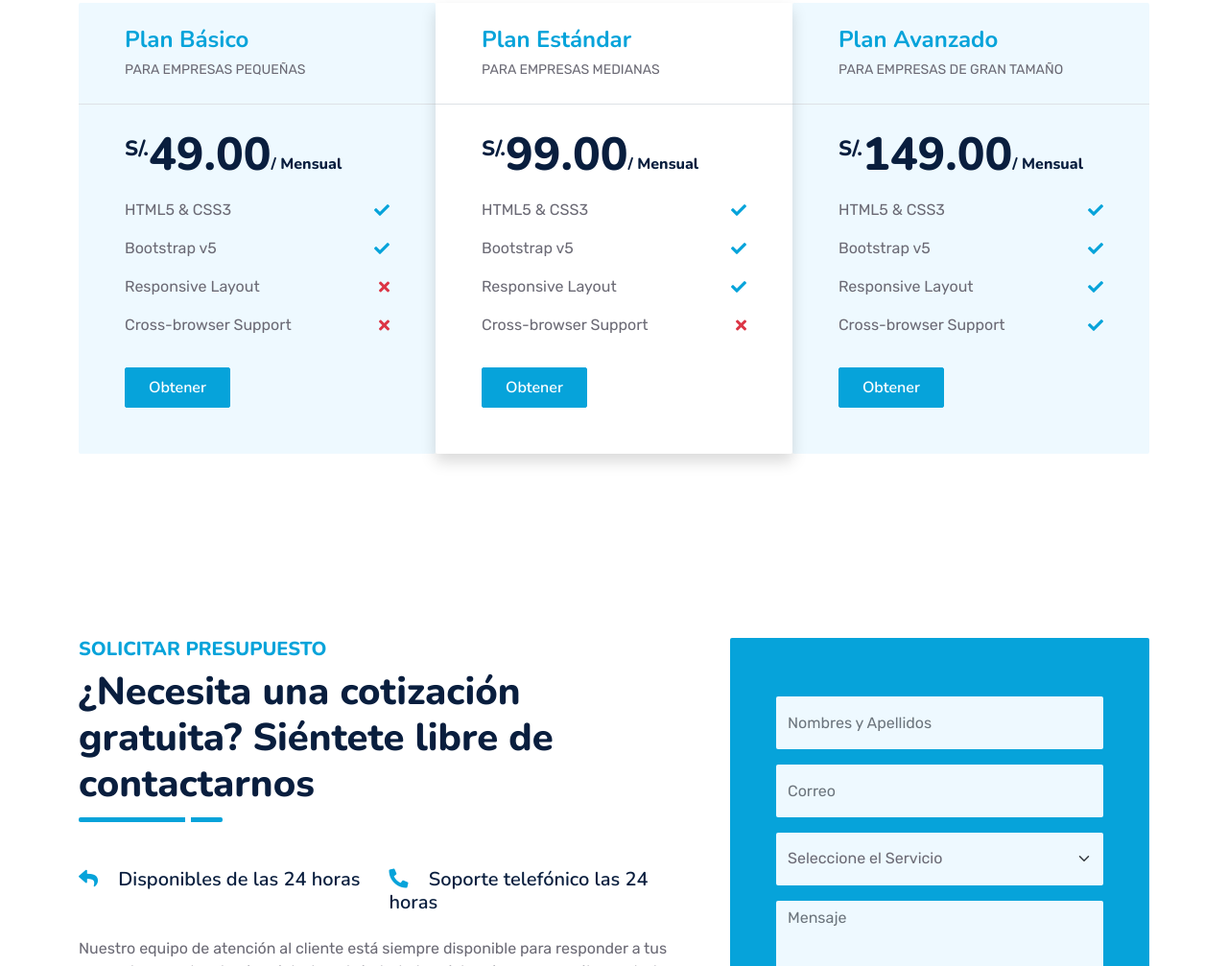
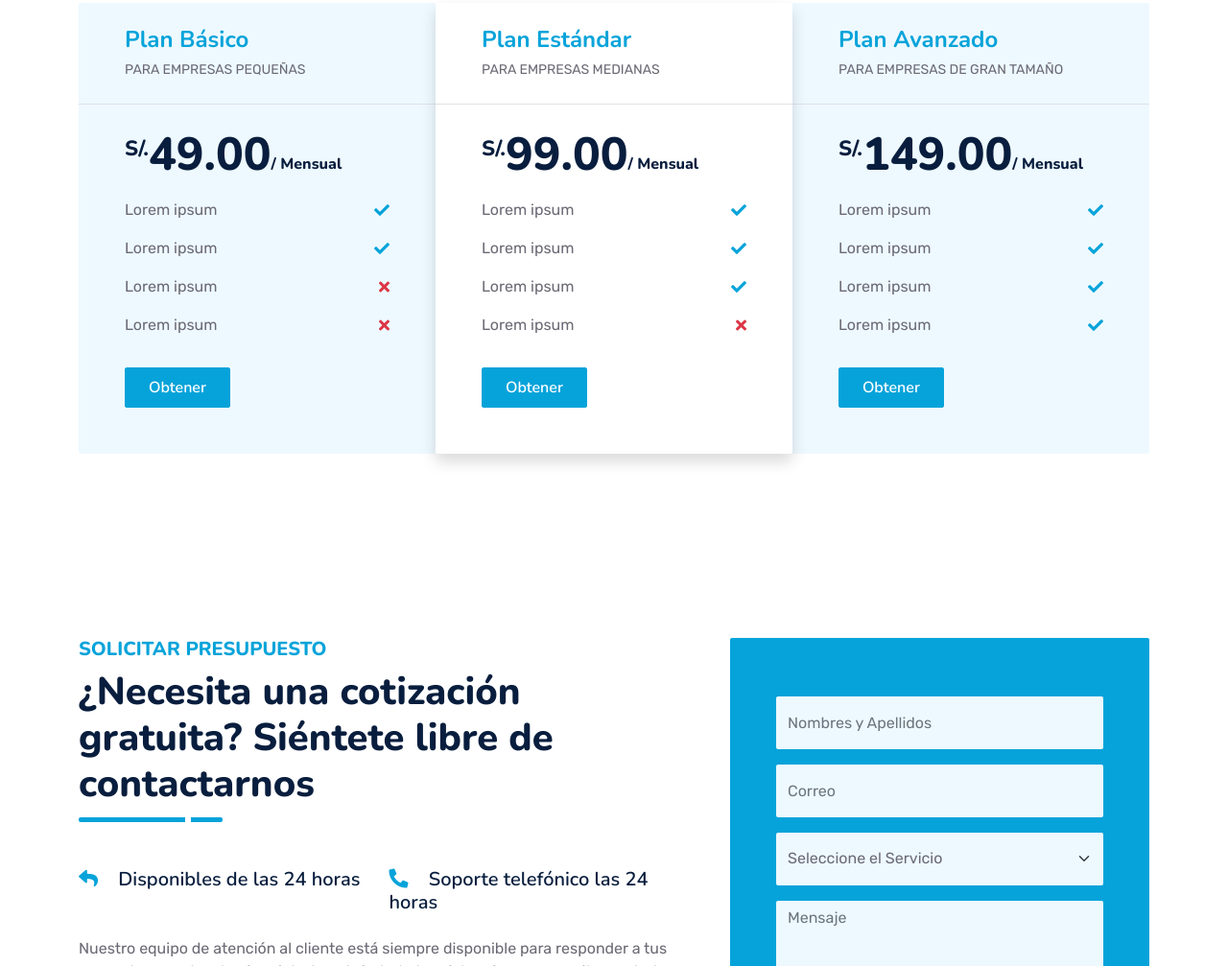
Before and after one commit to lysoftdigital/crediyape, a plain HTML site: page index.html in a window 1280 px wide. Shown: the part 3857-4864 px from the top of the page at 96% size. Drawn offline with nearby package versions, Linux system fonts and the light colour scheme.

Commit message:
asas
asas

```diff
--- a/index.html
+++ b/index.html
@@ -422,10 +422,10 @@
                                 <small class="align-top" style="font-size: 22px; line-height: 45px;">S/.</small>49.00<small
                                     class="align-bottom" style="font-size: 16px; line-height: 40px;">/ Mensual</small>
                             </h1>
-                            <div class="d-flex justify-content-between mb-3"><span>HTML5 & CSS3</span><i class="fa fa-check text-primary pt-1"></i></div>
-                            <div class="d-flex justify-content-between mb-3"><span>Bootstrap v5</span><i class="fa fa-check text-primary pt-1"></i></div>
-                            <div class="d-flex justify-content-between mb-3"><span>Responsive Layout</span><i class="fa fa-times text-danger pt-1"></i></div>
-                            <div class="d-flex justify-content-between mb-2"><span>Cross-browser Support</span><i class="fa fa-times text-danger pt-1"></i></div>
+                            <div class="d-flex justify-content-between mb-3"><span>Lorem ipsum</span><i class="fa fa-check text-primary pt-1"></i></div>
+                            <div class="d-flex justify-content-between mb-3"><span>Lorem ipsum</span><i class="fa fa-check text-primary pt-1"></i></div>
+                            <div class="d-flex justify-content-between mb-3"><span>Lorem ipsum</span><i class="fa fa-times text-danger pt-1"></i></div>
+                            <div class="d-flex justify-content-between mb-2"><span>Lorem ipsum</span><i class="fa fa-times text-danger pt-1"></i></div>
                             <a href="" class="btn btn-primary py-2 px-4 mt-4">Obtener</a>
                         </div>
                     </div>
@@ -442,10 +442,10 @@
                                 <small class="align-top" style="font-size: 22px; line-height: 45px;">S/.</small>99.00<small
                                     class="align-bottom" style="font-size: 16px; line-height: 40px;">/ Mensual</small>
                             </h1>
-                            <div class="d-flex justify-content-between mb-3"><span>HTML5 & CSS3</span><i class="fa fa-check text-primary pt-1"></i></div>
-                            <div class="d-flex justify-content-between mb-3"><span>Bootstrap v5</span><i class="fa fa-check text-primary pt-1"></i></div>
-                            <div class="d-flex justify-content-between mb-3"><span>Responsive Layout</span><i class="fa fa-check text-primary pt-1"></i></div>
-                            <div class="d-flex justify-content-between mb-2"><span>Cross-browser Support</span><i class="fa fa-times text-danger pt-1"></i></div>
+                            <div class="d-flex justify-content-between mb-3"><span>Lorem ipsum</span><i class="fa fa-check text-primary pt-1"></i></div>
+                            <div class="d-flex justify-content-between mb-3"><span>Lorem ipsum</span><i class="fa fa-check text-primary pt-1"></i></div>
+                            <div class="d-flex justify-content-between mb-3"><span>Lorem ipsum</span><i class="fa fa-check text-primary pt-1"></i></div>
+                            <div class="d-flex justify-content-between mb-2"><span>Lorem ipsum</span><i class="fa fa-times text-danger pt-1"></i></div>
                             <a href="" class="btn btn-primary py-2 px-4 mt-4">Obtener</a>
                         </div>
                     </div>
@@ -462,10 +462,10 @@
                                 <small class="align-top" style="font-size: 22px; line-height: 45px;">S/.</small>149.00<small
                                     class="align-bottom" style="font-size: 16px; line-height: 40px;">/ Mensual</small>
                             </h1>
-                            <div class="d-flex justify-content-between mb-3"><span>HTML5 & CSS3</span><i class="fa fa-check text-primary pt-1"></i></div>
-                            <div class="d-flex justify-content-between mb-3"><span>Bootstrap v5</span><i class="fa fa-check text-primary pt-1"></i></div>
-                            <div class="d-flex justify-content-between mb-3"><span>Responsive Layout</span><i class="fa fa-check text-primary pt-1"></i></div>
-                            <div class="d-flex justify-content-between mb-2"><span>Cross-browser Support</span><i class="fa fa-check text-primary pt-1"></i></div>
+                            <div class="d-flex justify-content-between mb-3"><span>Lorem ipsum</span><i class="fa fa-check text-primary pt-1"></i></div>
+                            <div class="d-flex justify-content-between mb-3"><span>Lorem ipsum</span><i class="fa fa-check text-primary pt-1"></i></div>
+                            <div class="d-flex justify-content-between mb-3"><span>Lorem ipsum</span><i class="fa fa-check text-primary pt-1"></i></div>
+                            <div class="d-flex justify-content-between mb-2"><span>Lorem ipsum</span><i class="fa fa-check text-primary pt-1"></i></div>
                             <a href="" class="btn btn-primary py-2 px-4 mt-4">Obtener</a>
                         </div>
                     </div>
```
